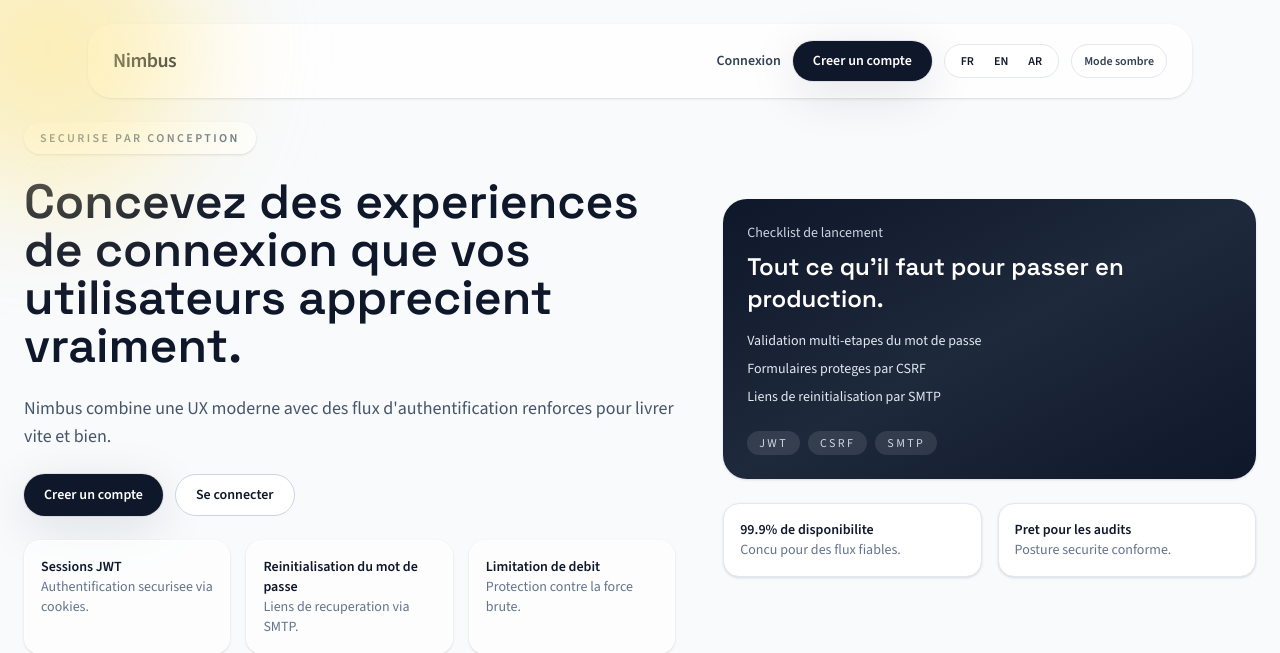
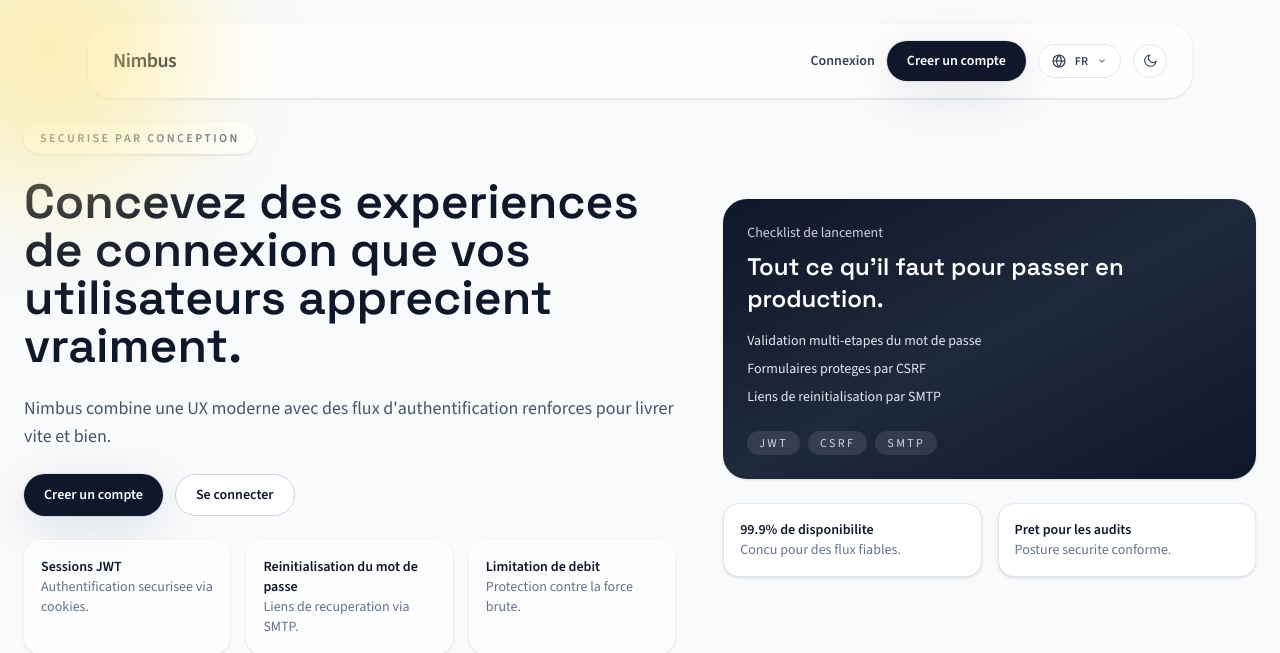
Before and after one commit to SfAtRhl/Nimbus-Auth, a Flask app: page / in a window 1280 px wide. Shown: the top 653 px of the page. Run offline with Flask 3, Linux system fonts and the light colour scheme.

Commit message:
style(ui): add interactive language selector dropdown and theme toggle icons
- Upgrade navbar language picker into a styled dropdown with globe icon
- Add sun and moon SVG icons for light/dark theme toggler
- Refine dark mode styling across components

```diff
--- a/static/css/app.css
+++ b/static/css/app.css
@@ -820,26 +824,50 @@ h1,
   display: grid;
 }
 
+.hidden {
+  display: none;
+}
+
 .h-2 {
   height: 0.5rem;
 }
 
+.h-3 {
+  height: 0.75rem;
+}
+
+.h-4 {
+  height: 1rem;
+}
+
+.h-40 {
+  height: 10rem;
+}
+
 .h-72 {
   height: 18rem;
 }
 
-.h-40 {
-  height: 10rem;
-}
-
 .min-h-screen {
   min-height: 100vh;
 }
 
+.w-3 {
+  width: 0.75rem;
+}
+
 .w-32 {
   width: 8rem;
 }
 
+.w-4 {
+  width: 1rem;
+}
+
+.w-40 {
+  width: 10rem;
+}
+
 .w-72 {
   width: 18rem;
 }
@@ -868,8 +896,8 @@ h1,
   max-width: 80rem;
 }
 
-.max-w-2xl {
-  max-width: 42rem;
+.cursor-pointer {
+  cursor: pointer;
 }
 
 .flex-col {
@@ -894,10 +922,6 @@ h1,
 
 .justify-between {
   justify-content: space-between;
-}
-
-.gap-1 {
-  gap: 0.25rem;
 }
 
 .gap-10 {
@@ -1115,17 +1143,16 @@ h1,
   padding: 2.5rem;
 }
 
+.p-2 {
+  padding: 0.5rem;
+}
+
 .p-4 {
   padding: 1rem;
 }
 
 .p-6 {
   padding: 1.5rem;
-}
-
-.px-2 {
-  padding-left: 0.5rem;
-  padding-right: 0.5rem;
 }
 
 .px-3 {
@@ -1298,6 +1329,10 @@ h1,
 .text-white {
   --tw-text-opacity: 1;
   color: rgb(255 255 255 / var(--tw-text-opacity, 1));
+}
+
+.opacity-70 {
+  opacity: 0.7;
 }
 
 .shadow {
@@ -1306,11 +1341,30 @@ h1,
   box-shadow: var(--tw-ring-offset-shadow, 0 0 #0000), var(--tw-ring-shadow, 0 0 #0000), var(--tw-shadow);
 }
 
+.shadow-lg {
+  --tw-shadow: 0 10px 15px -3px rgb(0 0 0 / 0.1), 0 4px 6px -4px rgb(0 0 0 / 0.1);
+  --tw-shadow-colored: 0 10px 15px -3px var(--tw-shadow-color), 0 4px 6px -4px var(--tw-shadow-color);
+  box-shadow: var(--tw-ring-offset-shadow, 0 0 #0000), var(--tw-ring-shadow, 0 0 #0000), var(--tw-shadow);
+}
+
 .blur-3xl {
   --tw-blur: blur(64px);
   filter: var(--tw-blur) var(--tw-brightness) var(--tw-contrast) var(--tw-grayscale) var(--tw-hue-rotate) var(--tw-invert) var(--tw-saturate) var(--tw-sepia) var(--tw-drop-shadow);
 }
 
+.transition {
+  transition-property: color, background-color, border-color, text-decoration-color, fill, stroke, opacity, box-shadow, transform, filter, -webkit-backdrop-filter;
+  transition-property: color, background-color, border-color, text-decoration-color, fill, stroke, opacity, box-shadow, transform, filter, backdrop-filter;
+  transition-property: color, background-color, border-color, text-decoration-color, fill, stroke, opacity, box-shadow, transform, filter, backdrop-filter, -webkit-backdrop-filter;
+  transition-timing-function: cubic-bezier(0.4, 0, 0.2, 1);
+  transition-duration: 150ms;
+}
+
+.hover\:bg-slate-100:hover {
+  --tw-bg-opacity: 1;
+  background-color: rgb(241 245 249 / var(--tw-bg-opacity, 1));
+}
+
 .hover\:text-ink:hover {
   --tw-text-opacity: 1;
   color: rgb(15 23 42 / var(--tw-text-opacity, 1));
--- a/static/js/app.js
+++ b/static/js/app.js
@@ -6,22 +6,35 @@ document.addEventListener("DOMContentLoaded", () => {
   }
 
   const themeToggle = document.querySelector("[data-theme-toggle]");
+  const toggleThemeIcons = () => {
+    if (!themeToggle) return;
+    const showSun = root.classList.contains("dark");
+    const moonIcon = themeToggle.querySelector(".theme-icon-moon");
+    const sunIcon = themeToggle.querySelector(".theme-icon-sun");
+    if (moonIcon) {
+      moonIcon.classList.toggle("hidden", showSun);
+    }
+    if (sunIcon) {
+      sunIcon.classList.toggle("hidden", !showSun);
+    }
+  };
   const updateThemeLabel = () => {
     if (!themeToggle) return;
     const darkLabel = themeToggle.getAttribute("data-dark-label") || "Dark";
     const lightLabel = themeToggle.getAttribute("data-light-label") || "Light";
-    themeToggle.textContent = root.classList.contains("dark")
-      ? lightLabel
-      : darkLabel;
+    const label = root.classList.contains("dark") ? lightLabel : darkLabel;
+    themeToggle.setAttribute("aria-label", label);
   };
 
   if (themeToggle) {
     updateThemeLabel();
+    toggleThemeIcons();
     themeToggle.addEventListener("click", () => {
       root.classList.toggle("dark");
       const nextTheme = root.classList.contains("dark") ? "dark" : "light";
       localStorage.setItem("theme", nextTheme);
       updateThemeLabel();
+      toggleThemeIcons();
     });
   }
 
--- a/templates/base.html
+++ b/templates/base.html
@@ -55,20 +55,97 @@
               >{{ t('nav_create_account') }}</a
             >
             {% endif %}
-            <div
-              class="flex items-center gap-1 rounded-full border border-slate-200 bg-white px-2 py-1 text-xs dark:border-slate-700 dark:bg-slate-900"
-            >
-              <a class="px-2 py-1" href="{{ request.path }}?lang=fr">FR</a>
-              <a class="px-2 py-1" href="{{ request.path }}?lang=en">EN</a>
-              <a class="px-2 py-1" href="{{ request.path }}?lang=ar">AR</a>
-            </div>
+            <details class="relative group">
+              <summary
+                class="flex cursor-pointer items-center gap-2 rounded-full border border-slate-200 bg-white px-3 py-2 text-xs font-semibold text-slate-700 transition hover:text-ink dark:border-slate-700 dark:bg-slate-900 dark:text-slate-200"
+                aria-label="{{ t('nav_language') }}"
+              >
+                <svg
+                  class="h-4 w-4"
+                  viewBox="0 0 24 24"
+                  fill="none"
+                  stroke="currentColor"
+                  stroke-width="1.8"
+                >
+                  <path
+                    d="M12 3c4.97 0 9 4.03 9 9s-4.03 9-9 9-9-4.03-9-9 4.03-9 9-9z"
+                  />
+                  <path d="M3 12h18" />
+                  <path d="M12 3c2.5 2.7 3.7 6 3.7 9s-1.2 6.3-3.7 9" />
+                  <path d="M12 3c-2.5 2.7-3.7 6-3.7 9s1.2 6.3 3.7 9" />
+                </svg>
+                <span class="uppercase">{{ current_lang }}</span>
+                <svg
+                  class="h-3 w-3 opacity-70"
+                  viewBox="0 0 20 20"
+                  fill="currentColor"
+                >
+                  <path
+                    d="M5.5 7.5a1 1 0 0 1 1.4 0L10 10.6l3.1-3.1a1 1 0 1 1 1.4 1.4l-3.8 3.8a1 1 0 0 1-1.4 0L5.5 8.9a1 1 0 0 1 0-1.4z"
+                  />
+                </svg>
+              </summary>
+              <div
+                class="absolute right-0 mt-2 w-40 rounded-2xl border border-slate-200 bg-white p-2 text-xs shadow-lg dark:border-slate-700 dark:bg-slate-900"
+              >
+                <a
+                  class="flex items-center justify-between rounded-xl px-3 py-2 text-slate-600 hover:bg-slate-100 hover:text-ink dark:text-slate-300 dark:hover:bg-slate-800"
+                  href="{{ request.path }}?lang=fr"
+                >
+                  Francais
+                  <span class="text-[10px] uppercase">FR</span>
+                </a>
+                <a
+                  class="flex items-center justify-between rounded-xl px-3 py-2 text-slate-600 hover:bg-slate-100 hover:text-ink dark:text-slate-300 dark:hover:bg-slate-800"
+                  href="{{ request.path }}?lang=en"
+                >
+                  English
+                  <span class="text-[10px] uppercase">EN</span>
+                </a>
+                <a
+                  class="flex items-center justify-between rounded-xl px-3 py-2 text-slate-600 hover:bg-slate-100 hover:text-ink dark:text-slate-300 dark:hover:bg-slate-800"
+                  href="{{ request.path }}?lang=ar"
+                >
+                  العربية
+                  <span class="text-[10px] uppercase">AR</span>
+                </a>
+              </div>
+            </details>
             <button
               type="button"
               data-theme-toggle
               data-dark-label="{{ t('nav_theme_dark') }}"
               data-light-label="{{ t('nav_theme_light') }}"
-              class="rounded-full border border-slate-200 bg-white px-3 py-2 text-xs font-semibold text-slate-700 dark:border-slate-700 dark:bg-slate-900 dark:text-slate-200"
-            ></button>
+              class="rounded-full border border-slate-200 bg-white p-2 text-slate-700 transition hover:text-ink dark:border-slate-700 dark:bg-slate-900 dark:text-slate-200"
+              aria-label="{{ t('nav_theme_dark') }}"
+            >
+              <svg
+                class="theme-icon theme-icon-moon h-4 w-4"
+                viewBox="0 0 24 24"
+                fill="none"
+                stroke="currentColor"
+                stroke-width="1.8"
+              >
+                <path d="M21 12.8A8.5 8.5 0 1 1 11.2 3a7 7 0 0 0 9.8 9.8z" />
+              </svg>
+              <svg
+                class="theme-icon theme-icon-sun h-4 w-4 hidden"
+                viewBox="0 0 24 24"
+                fill="none"
+                stroke="currentColor"
+                stroke-width="1.8"
+              >
+                <circle cx="12" cy="12" r="4" />
+                <path d="M12 2v2" />
+                <path d="M12 20v2" />
+                <path d="M2 12h2" />
+                <path d="M20 12h2" />
+                <path d="M4.9 4.9l1.4 1.4" />
+                <path d="M17.7 17.7l1.4 1.4" />
+                <path d="M19.1 4.9l-1.4 1.4" />
+                <path d="M6.3 17.7l-1.4 1.4" />
+              </svg>
+            </button>
           </nav>
         </div>
       </header>
```
Also changed, not shown: other parts of static/css/app.css (+57 -40 lines).
